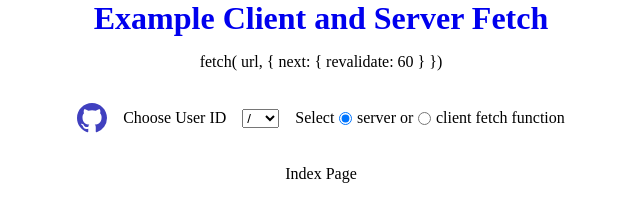
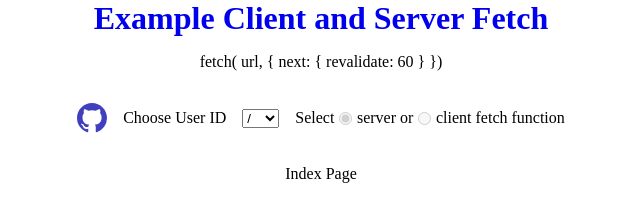
Before and after one commit to denisso/next13-app-exp, a Next.js app: page / in a window 1280 px wide. Shown: the top 202 px of the page, without its empty margins (319-959 px from the left). Built offline with nearby package versions, Linux system fonts and the light colour scheme.

Commit message:
disable radio button on home page

```diff
--- a/components/Nav.tsx
+++ b/components/Nav.tsx
@@ -55,7 +55,7 @@ export const Nav = () => {
           value={EFetchSide.server}
           checked={context?.fetchSide === EFetchSide.server}
           onChange={handleChangeFetchSide}
-          {...(isPending ? { disabled: true } : {})}
+          {...(isPending || context?.id === "/" ? { disabled: true } : {})}
         />
         <span>server or</span>
         <input
@@ -64,7 +64,7 @@ export const Nav = () => {
           value={EFetchSide.client}
           checked={context?.fetchSide === EFetchSide.client}
           onChange={handleChangeFetchSide}
-          {...(isPending ? { disabled: true } : {})}
+          {...(isPending || context?.id === "/" ? { disabled: true } : {})}
         />
         <span>client fetch function</span>
       </div>
```
